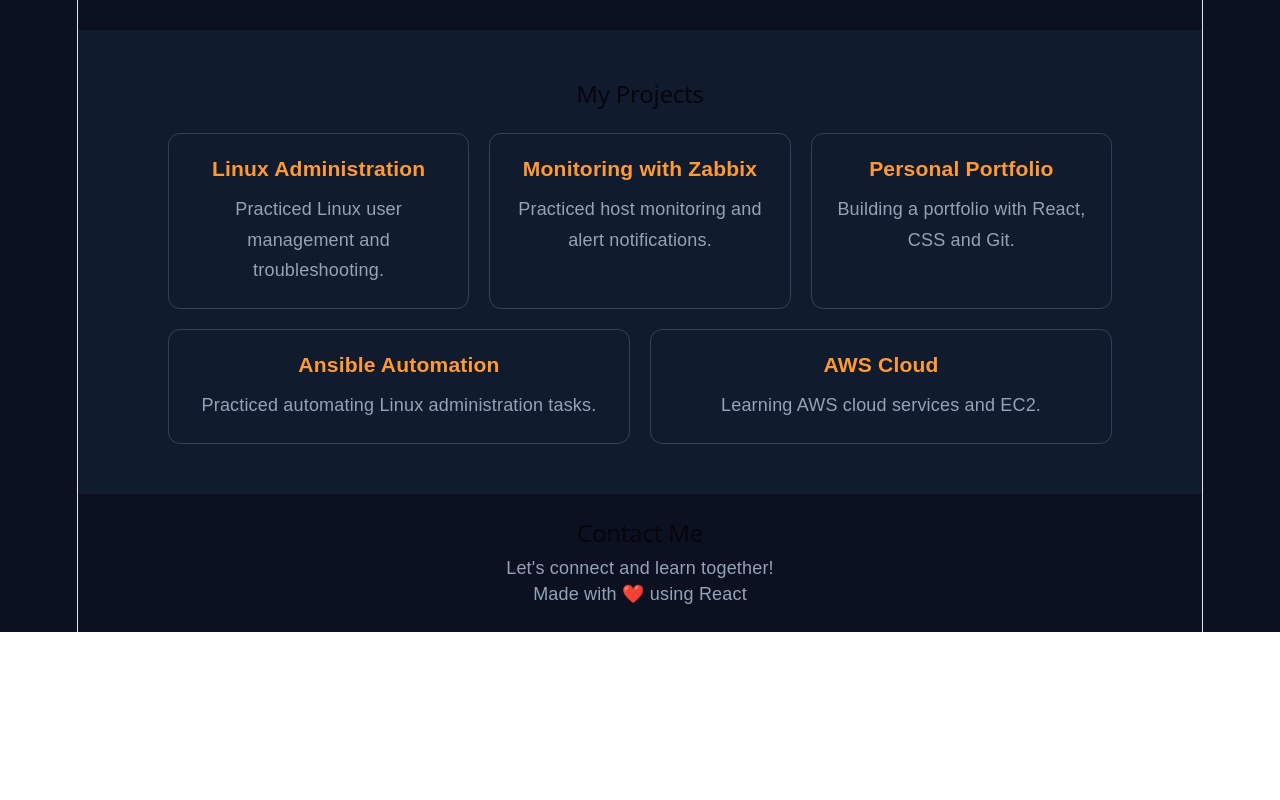
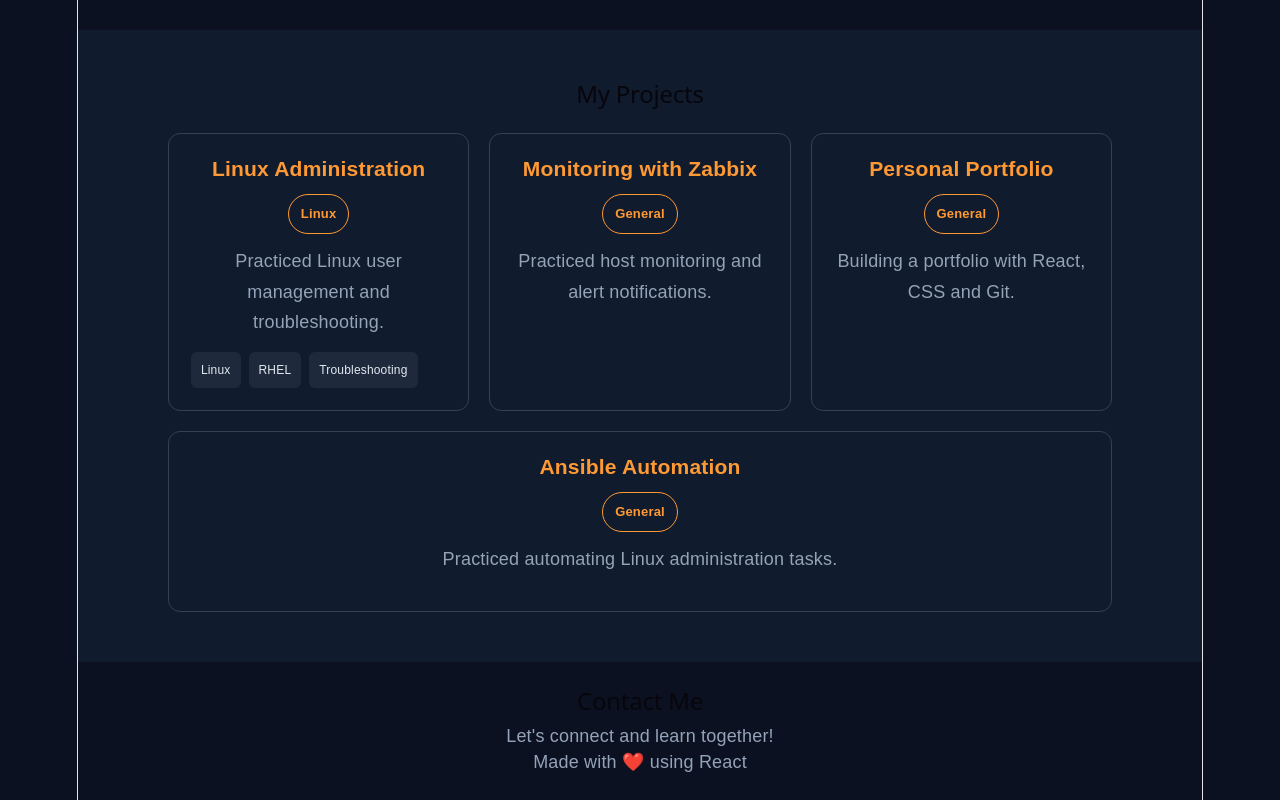
Before and after one commit to Yog18/Yog_portfolio, a React app: page / in a window 1280 px wide. Shown: the part 1043-1843 px from the top of the page. Before the commit the page ends 1675 px from the top, so only its background shows below. Built offline with nearby package versions, Linux system fonts and the light colour scheme; the HTML template or start-up script is replaced by a standard one.

Commit message:
Practice React props and project cards

```diff
--- a/src/App.css
+++ b/src/App.css
@@ -161,3 +161,31 @@ body {
   color: #94a3b8;
   line-height: 1.7;
 }
+
+
+.project-category {
+  display: inline-block;
+  padding: 6px 12px;
+  margin-bottom: 12px;
+  border: 1px solid var(--accent-color);
+  border-radius: 20px;
+  color: var(--accent-color);
+  font-size: 13px;
+  font-weight: bold;
+}
+
+
+.technology-list {
+  display: flex;
+  flex-wrap: wrap;
+  gap: 8px;
+  margin-top: 14px;
+}
+
+.technology-list span {
+  padding: 5px 10px;
+  border-radius: 6px;
+  background-color: #1e293b;
+  color: #e2e8f0;
+  font-size: 12px;
+}
--- a/src/components/Projects.jsx
+++ b/src/components/Projects.jsx
@@ -1,34 +1,46 @@
 
-function ProjectCard({ title, description }) {
+function ProjectCard({
+  title,
+  description,
+  category = "General",
+  technologies = []
+}) {
   return (
     <div className="project-card">
       <h3>{title}</h3>
+      <span className="project-category">{category}</span>
       <p>{description}</p>
+      <div className="technology-list">
+        {technologies.map((technology) => (
+          <span key={technology}>{technology}</span>
+        ))}
+      </div>
     </div>
   );
 }
 
 function Projects() {
   const projects = [
-    {
+        {
       title: "Linux Administration",
-      description: "Practiced Linux user management and troubleshooting."
+      description: "Practiced Linux user management and troubleshooting.",
+      category: "Linux",
+      technologies: ["Linux", "RHEL", "Troubleshooting"]
     },
     {
       title: "Monitoring with Zabbix",
-      description: "Practiced host monitoring and alert notifications."
+      description:
+        "Practiced host monitoring and alert notifications."
     },
     {
       title: "Personal Portfolio",
-      description: "Building a portfolio with React, CSS and Git."
+      description:
+        "Building a portfolio with React, CSS and Git."
     },
     {
       title: "Ansible Automation",
-      description: "Practiced automating Linux administration tasks."
-    },
-    {
-      title: "AWS Cloud",
-      description: "Learning AWS cloud services and EC2."
+      description:
+        "Practiced automating Linux administration tasks."
     }
   ];
 
@@ -42,6 +54,9 @@ function Projects() {
             key={project.title}
             title={project.title}
             description={project.description}
+            category={project.category}
+
+            technologies={project.technologies}
           />
         ))}
       </div>
```
